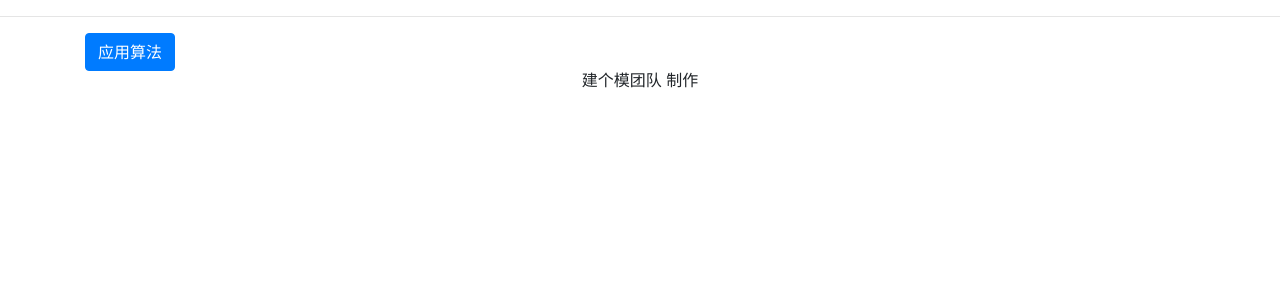
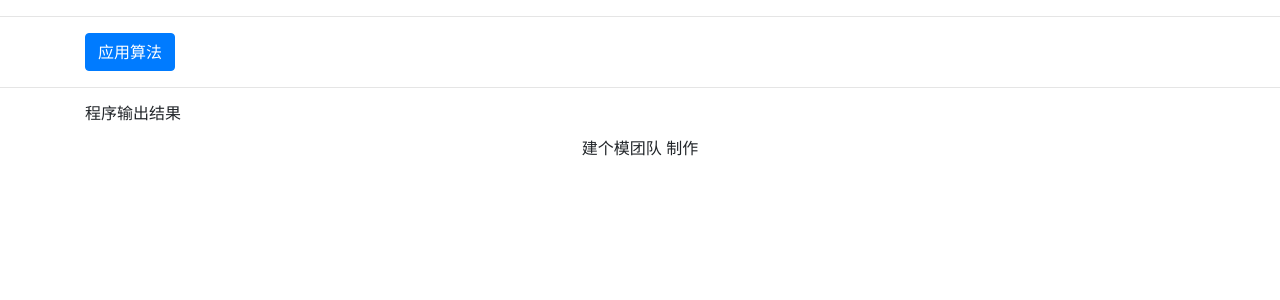
Before and after one commit to F5Soft/PathOptimize, a Flask app: page / in a window 1280 px wide. Shown: the part 56-356 px from the top of the page. Run offline with Flask 2, Linux system fonts and the light colour scheme; some libraries are stand-ins or nearby versions.

Commit message:
初步实现首页结果输出

```diff
--- a/app.py
+++ b/app.py
@@ -90,7 +90,7 @@ def apply_algorithm():
     network_best = alg.genetic_algorithm(population, mutation_rate=0.1, recombination_rate=0.6)
     print(network_best.adaptive())
     print(network_best)
-    return "success"
+    return str(network_best)
 
 
 if __name__ == '__main__':
--- a/templates/index.html
+++ b/templates/index.html
@@ -2,6 +2,11 @@
 {% block content %}
     <div class="container">
         <button id="apply" class="btn btn-primary">应用算法</button>
+    </div>
+    <hr>
+    <div class="container">
+        <h6>程序输出结果</h6>
+        <p id="result"></p>
     </div>
 {% endblock %}
 {% block script %}
@@ -10,6 +15,8 @@
             $.ajax("{{ url_for('index') }}", {
                 method: "POST",
                 success: function (data) {
+                    $("#result").append(data);
+                    //todo 似乎val和换行符在这里都失效了 莫名其妙 只能追加
                     console.log(data);
                 }
             })
```
